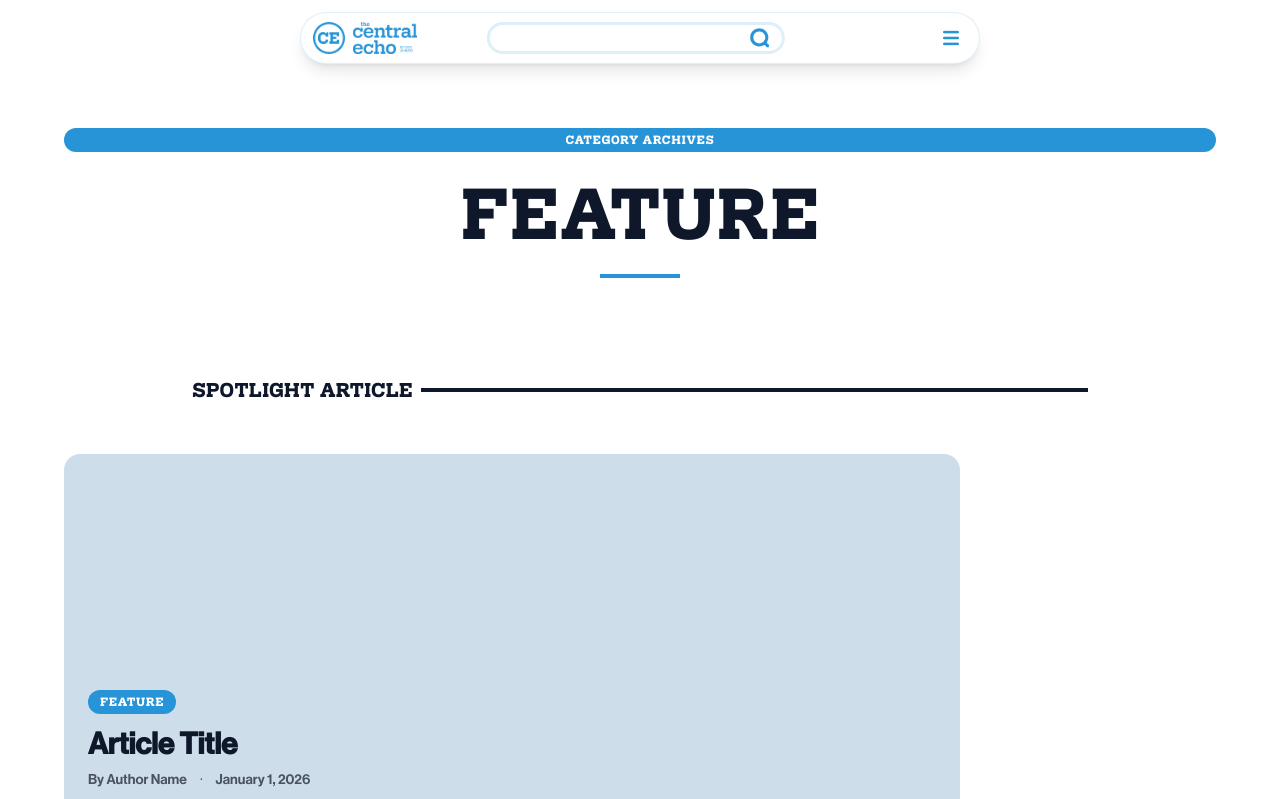
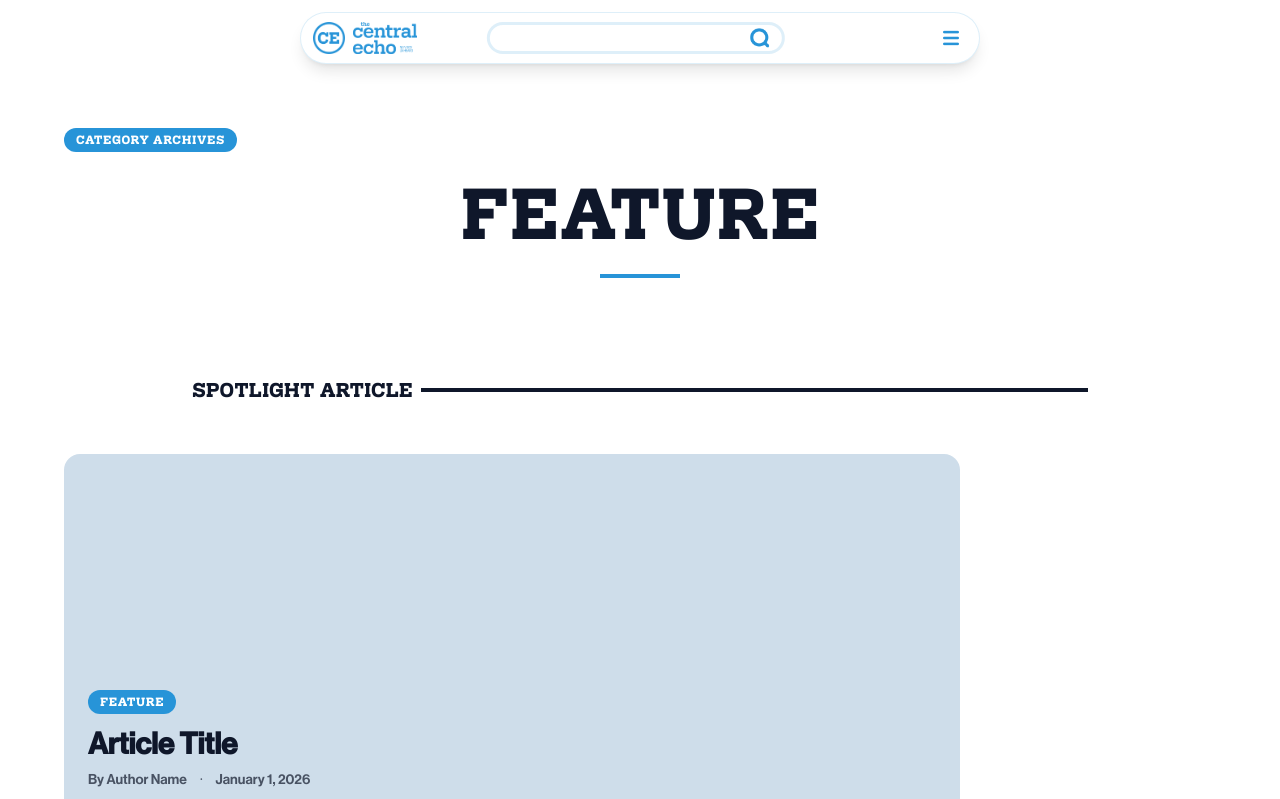
Before and after one commit to Bryian1125/CentralEchoSite, a Next.js app: page /categories/feature in a window 1280 px wide. Shown: the top 799 px of the page. Built offline with nearby package versions, Linux system fonts and the light colour scheme.

Commit message:
feat(CategoryPage): shrink CATEGORY ARCHIVES badge, center featured article, add easing
- CategoryHeader: badge shrinks to fit text (fit-content, shrink-0)
- SpotlightArticle: centered with mx-auto
- SectionHeader: line animation easing (easeOut, 0.6s)

```diff
--- a/components/CategoryPage/CategoryHeader.tsx
+++ b/components/CategoryPage/CategoryHeader.tsx
@@ -18,7 +18,8 @@ export default function CategoryHeader({ title }: Data) {
         initial={{ opacity: 0, y: 10 }}
         animate={{ opacity: 1, y: 0 }}
         transition={{ delay: 0.1, duration: 0.4 }}
-        className="inline-block px-3 py-1 text-xs font-['Hefring_Slab_Bold'] uppercase tracking-wider bg-primary text-background rounded-full mb-4"
+        className="inline-flex px-3 py-1 text-xs font-['Hefring_Slab_Bold'] uppercase tracking-wider bg-primary text-background rounded-full mb-4 shrink-0"
+        style={{ width: "fit-content" }}
       >
         CATEGORY ARCHIVES
       </motion.span>
--- a/components/CategoryPage/SectionHeader.tsx
+++ b/components/CategoryPage/SectionHeader.tsx
@@ -20,7 +20,7 @@ export default function SectionHeader({ title }: SectionHeaderProps) {
         initial={{ width: 0 }}
         whileInView={{ width: "100%" }}
         viewport={{ once: true }}
-        transition={{ delay: 0.2, duration: 0.5 }}
+        transition={{ delay: 0.2, duration: 0.6, ease: "easeOut" }}
         className="w-full h-1 bg-text"
       />
     </motion.div>
--- a/components/CategoryPage/SpotlightArticle.tsx
+++ b/components/CategoryPage/SpotlightArticle.tsx
@@ -14,7 +14,7 @@ type SpotlightArticleProps = {
 
 export default function SpotlightArticle({ article }: SpotlightArticleProps) {
   return (
-    <Link href={article.href} className="block">
+    <Link href={article.href} className="block mx-auto">
       <motion.div
         whileHover={{ y: -8, boxShadow: "0 25px 50px -12px rgba(0, 0, 0, 0.25)" }}
         transition={{ type: "spring", stiffness: 300, damping: 30 }}
```
